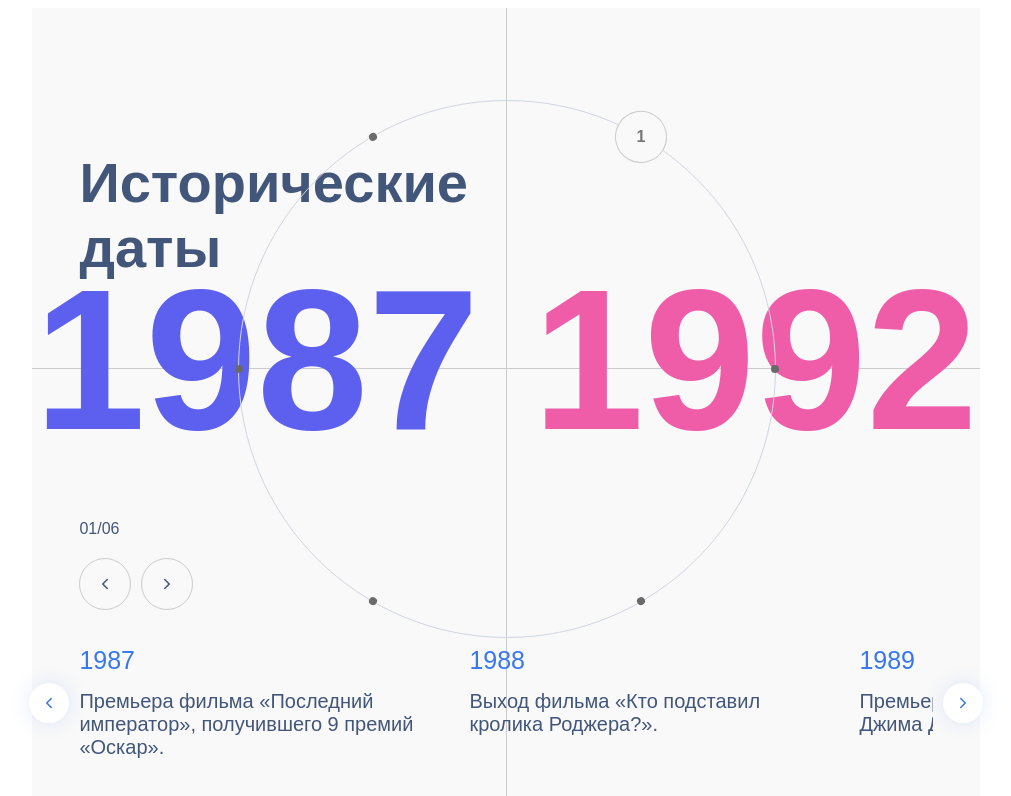
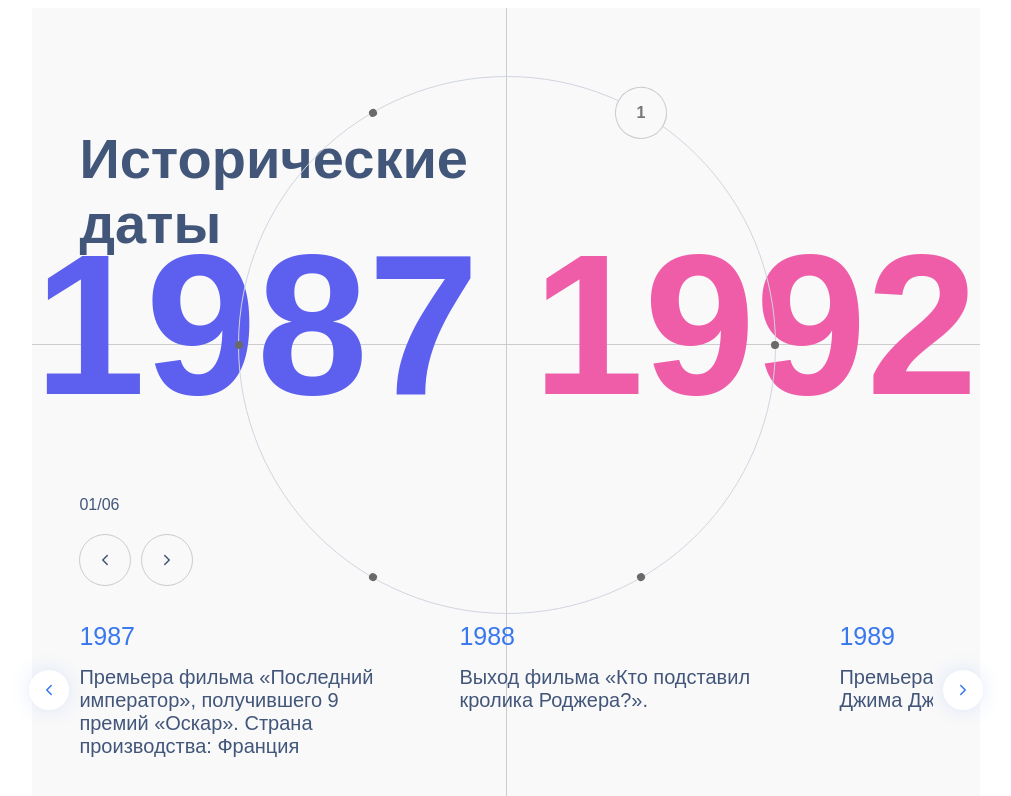
Before and after one commit to mayerprog/historical-events, a React app: page / in a window 1280 px wide. Shown: the top 796 px of the page, without its empty margins (134-1145 px from the left). Built offline with nearby package versions, Linux system fonts and the light colour scheme.

Commit message:
style: fix Swiper css

```diff
--- a/mock-data.json
+++ b/mock-data.json
@@ -4,7 +4,7 @@
     "years": [
       {
         "year": "1987",
-        "text": "Премьера фильма «Последний император», получившего 9 премий «Оскар»."
+        "text": "Премьера фильма «Последний император», получившего 9 премий «Оскар». Страна производства: Франция"
       },
       {
         "year": "1988",
--- a/src/components/HistoryCircle/HistoryCircle.module.scss
+++ b/src/components/HistoryCircle/HistoryCircle.module.scss
@@ -15,7 +15,7 @@
   font-size: 56px;
   font-weight: 700;
   position: absolute;
-  top: 13%;
+  top: 10%;
   left: 5%;
   color: #42567a;
   font-family: "PT Sans", sans-serif;
@@ -26,7 +26,7 @@
   position: relative;
   width: 536px;
   height: 536px;
-  top: -5%;
+  top: -8%;
 }
 
 .circle {
@@ -47,7 +47,7 @@
   font-weight: 700;
   font-family: "PT Sans", sans-serif;
   z-index: 999;
-  top: 27%;
+  top: 25%;
   &.left {
     right: 55%;
     color: #5d5fef;
@@ -68,7 +68,7 @@
 .axisX {
   width: 100%;
   height: 0.5px;
-  top: 45%;
+  top: 42%;
   left: 0;
 }
 
@@ -113,40 +113,11 @@
   transition: background-color 0.5s ease;
 }
 
-.navigationContainer {
-  display: flex;
-  position: absolute;
-  justify-content: space-between;
-  width: 100%;
-}
-
-.navigation {
-  display: flex;
-  align-items: center;
-  justify-content: center;
-  box-shadow: 0 0 20px #3777ee27;
-  border-radius: 50%;
-  width: 40px;
-  height: 40px;
-  position: absolute;
-  margin: 10px;
-  background-color: white;
-  color: #3777ee;
-
-  &.left {
-    right: 100%;
-  }
-
-  &.right {
-    left: 100%;
-  }
-}
-
 .arrowsContainer {
   display: flex;
   flex-direction: column;
   position: absolute;
-  top: 64%;
+  top: 61%;
   left: 5%;
   color: #42567a;
   gap: 20px;
@@ -188,24 +159,51 @@
   width: 90%;
   font-weight: 400;
   position: absolute;
-  top: 76%;
+  top: 73%;
   padding: 30px 0;
+}
+
+.slide {
+  min-width: 250px;
+  max-width: 320px;
+  max-height: 200px;
 }
 
 .infoCell {
   display: flex;
   flex-direction: column;
   gap: 15px;
-  min-width: 250px;
-  max-width: 350px;
 }
 
 .text {
   font-size: 20px;
   color: #42567a;
+  max-height: 104px;
 }
 
 .year {
   font-size: 25px;
   color: #3877ee;
 }
+
+.navigation {
+  display: flex;
+  align-items: center;
+  justify-content: center;
+  box-shadow: 0 0 20px #3777ee27;
+  border-radius: 50%;
+  width: 40px;
+  height: 40px;
+  position: absolute;
+  margin: 10px;
+  background-color: white;
+  color: #3777ee;
+
+  &.left {
+    right: 100%;
+  }
+
+  &.right {
+    left: 100%;
+  }
+}
--- a/src/components/HistoryCircle/HistoryCircle.tsx
+++ b/src/components/HistoryCircle/HistoryCircle.tsx
@@ -291,11 +291,11 @@ const HistoryCircle: React.FC = () => {
           }}
           loop={false}
           // pagination={{ clickable: true }}
-          spaceBetween={40}
+          spaceBetween={60}
           slidesPerView="auto"
         >
           {chosenYears.map((item, index) => (
-            <SwiperSlide key={index} className={styles.infoCell}>
+            <SwiperSlide key={index} className={styles.slide}>
               <div className={styles.infoCell}>
                 <span className={styles.year}>{item.year}</span>
                 <span className={styles.text}>{item.text}</span>
```
